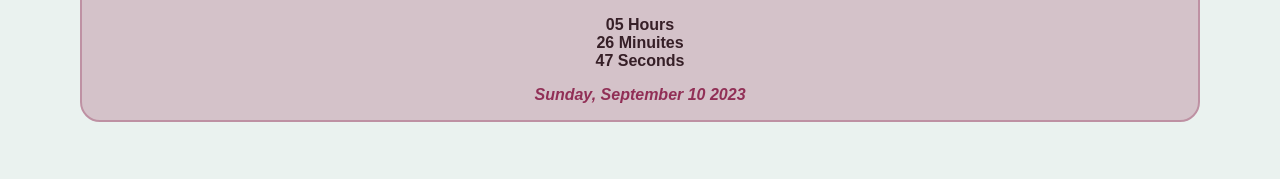
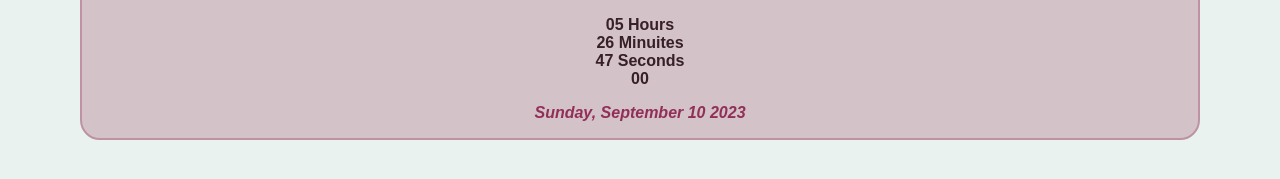
Before and after one commit to Messrsbecky/A-simple-Profile, a plain HTML site: page index.html in a window 1280 px wide. Shown: the part 479-658 px from the top of the page. Drawn offline with nearby package versions, Linux system fonts and the light colour scheme; a web font is replaced by a local one.

Commit message:
Update index.html

```diff
--- a/index.html
+++ b/index.html
@@ -43,6 +43,10 @@
                     <span id="seconds"> 00 </span>
                     <span class= "text">Seconds</span>
                 </div>
+                  <div>
+                    <span id="utc-milliseconds"> 00 </span>
+                    <span class= "text"></span>
+                </div>
             </div>
 
             <div class="date" data-testid="currentDayOfTheWeek">
```
